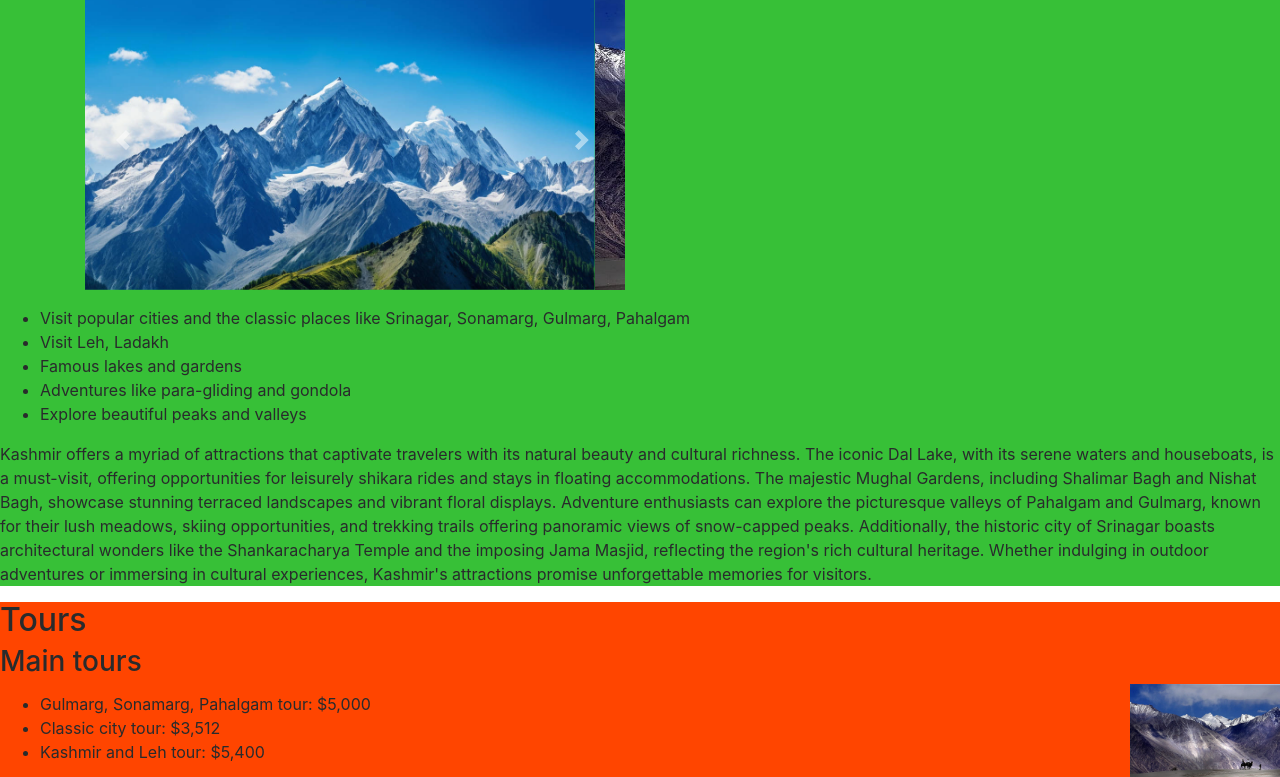
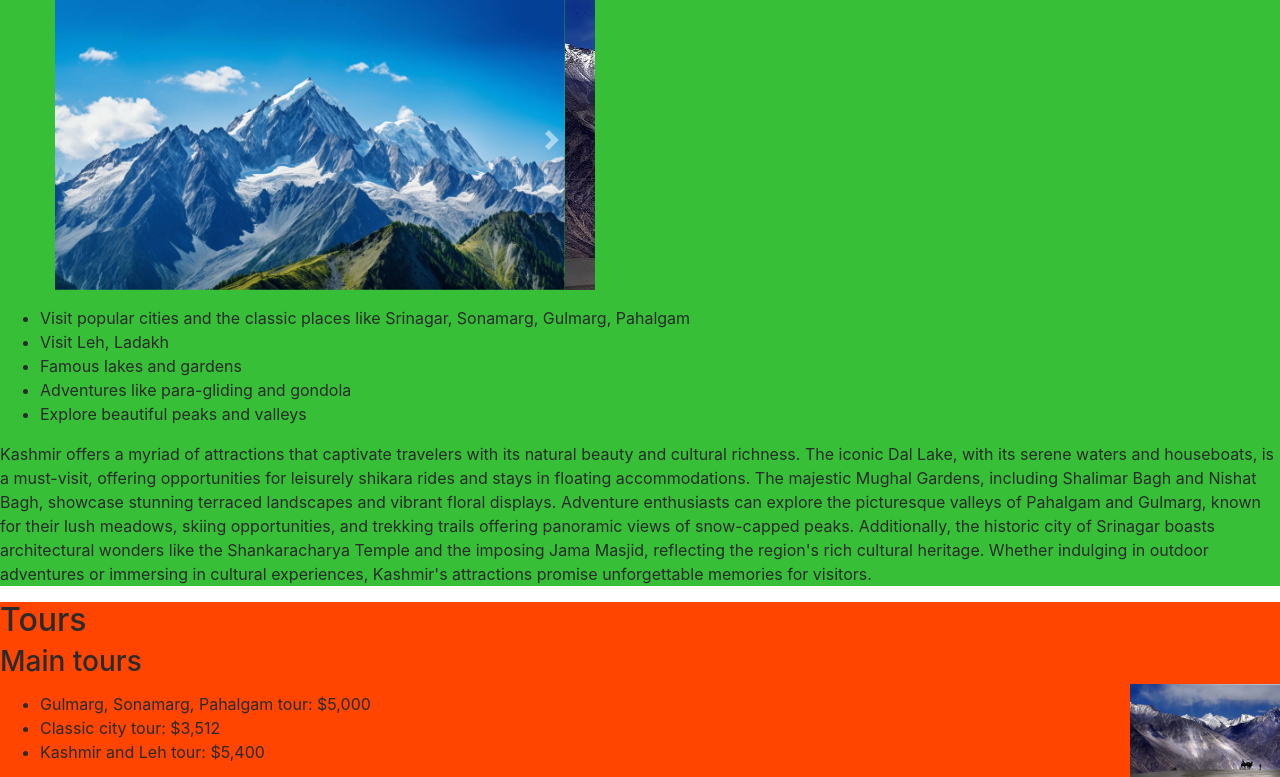
Before and after one commit to AtharvaBorole/Midterm_2, a plain HTML site: page index.html in a window 1280 px wide. Shown: the part 260-1037 px from the top of the page. Drawn offline with nearby package versions, Linux system fonts and the light colour scheme.

Commit message:
Update index.html

```diff
--- a/index.html
+++ b/index.html
@@ -64,7 +64,7 @@
                       <div class="row">
                         <div class="col-md-6">
                         </div>
-                        <div class="col-md-6 browser-image-container" style="margin-left: -570px;">
+                        <div class="col-md-6 browser-image-container" style="margin-left: -600px;">
                           <div id="imageCarousel" class="carousel slide" data-ride="carousel">
                             <div class="carousel-inner">
                               <div class="carousel-item active">
```
